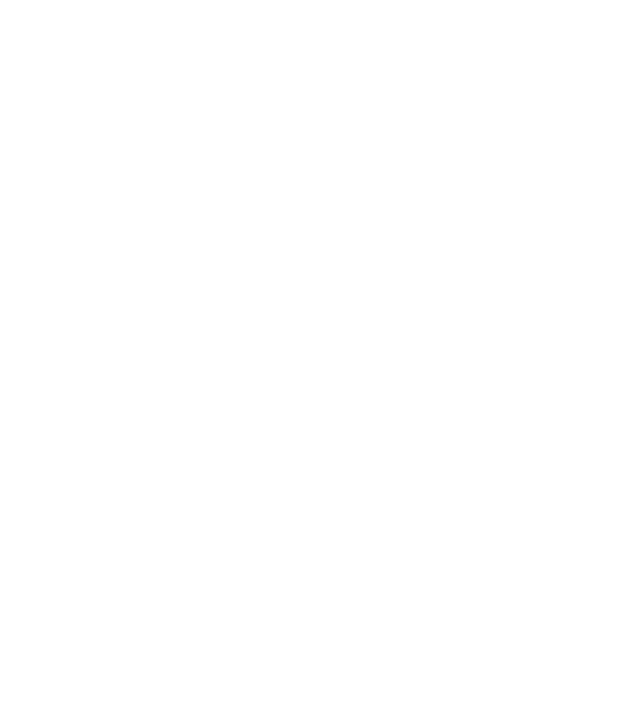
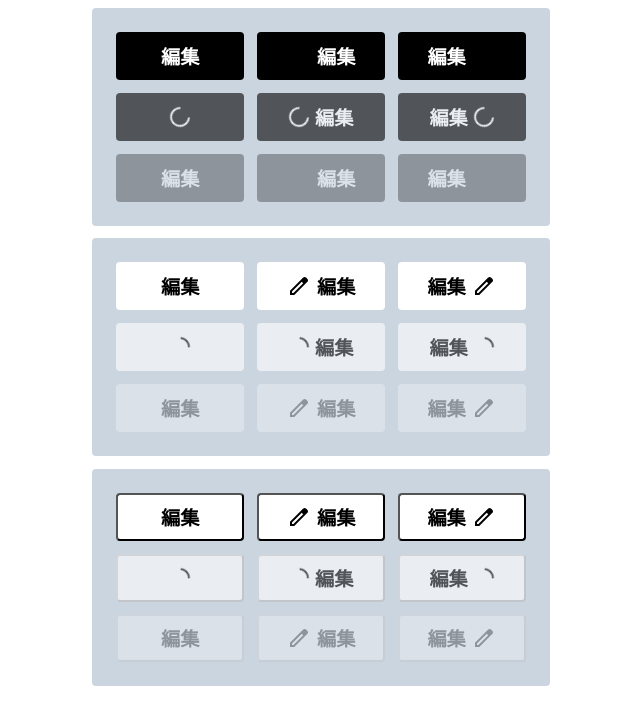
Before and after one commit to karasuneo/super-hamster-coding-test, a React (Vite) app: page / in a window 1280 px wide. Shown: the top 724 px of the page, without its empty margins (319-959 px from the left). Built offline with nearby package versions, Linux system fonts and the light colour scheme.

Commit message:
add: ボタンの状態・種類を並べたページを追加

```diff
--- a/src/App.tsx
+++ b/src/App.tsx
@@ -1,5 +1,11 @@
+import Home from './pages/Home';
+
 function App() {
-  return <></>;
+  return (
+    <>
+      <Home />
+    </>
+  );
 }
 
 export default App;
--- /dev/null
+++ b/src/pages/Home/index.tsx
@@ -0,0 +1,19 @@
+import EditIcon from '@/components/Icon/EditIcon';
+import styles from './styles.module.scss';
+
+import ButtonList from '@/features/DisplayButton/components/ButtonList';
+function Home() {
+  return (
+    <>
+      <div className={styles.buttonListContainer}>
+        <section className={styles.buttonListSection}>
+          <ButtonList isDark text="編集" icon={<EditIcon />} />
+          <ButtonList text="編集" icon={<EditIcon />} />
+          <ButtonList outline text="編集" icon={<EditIcon />} />
+        </section>
+      </div>
+    </>
+  );
+}
+
+export default Home;
--- /dev/null
+++ b/src/pages/Home/styles.module.scss
@@ -0,0 +1,9 @@
+.buttonListContainer {
+  .buttonListSection {
+    display: flex;
+    flex-direction: column;
+    justify-content: center;
+    align-items: center;
+    gap: $button-list-gap;
+  }
+}
```
